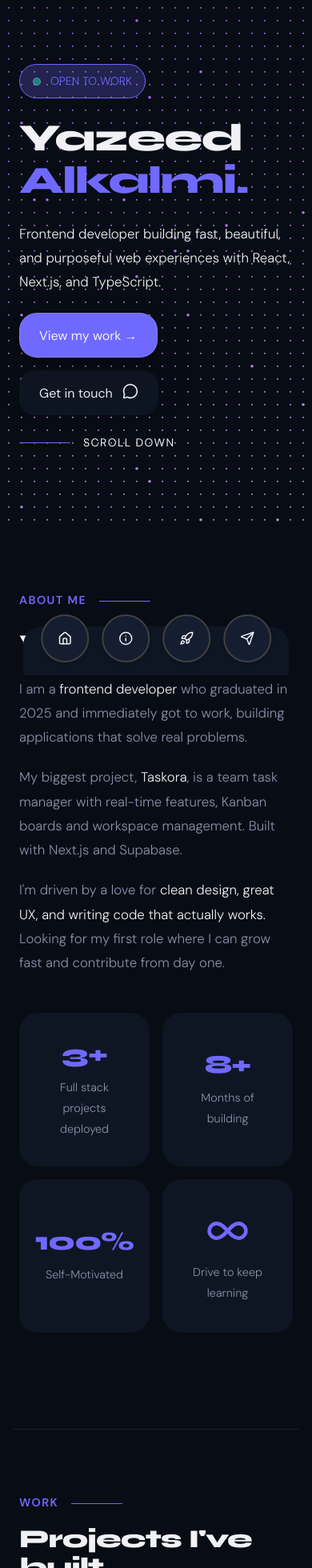
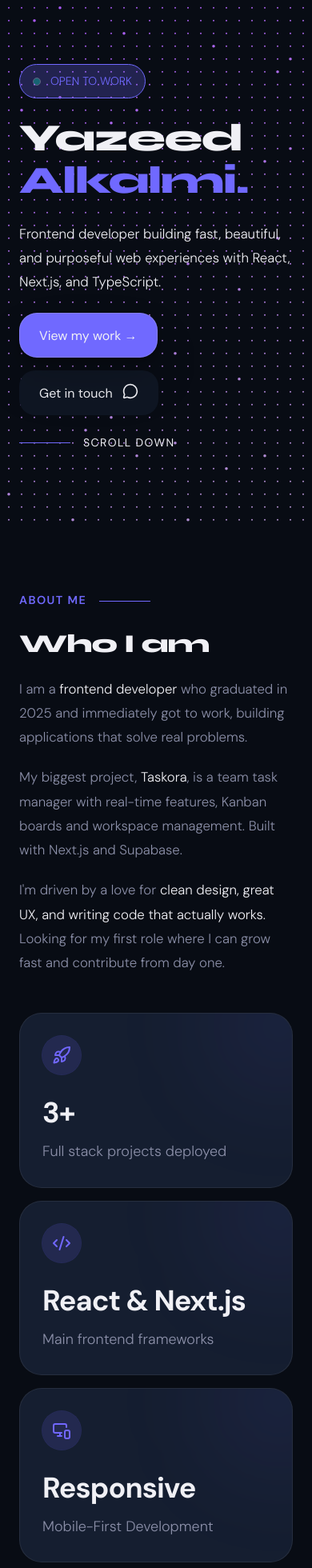
Before and after one commit to Zeedart/Portfolio, a Next.js app: page / in a window 390 px wide. Shown: the top 1960 px of the page at 80% size. Built offline with nearby package versions, Linux system fonts and the light colour scheme.

Commit message:
Updated Stats cards

```diff
--- a/app/globals.css
+++ b/app/globals.css
@@ -50,25 +50,31 @@
 
 /* ─── LIGHT THEME ────────────────────────────────────────── */
 [data-theme="light"] {
-  --bg:           #f0f2f8;
-  --bg-surface:   #ffffff;
-  --bg-card:      #f7f8fc;
-  --bg-transparent: rgba(240, 242, 248, 0.7);
+  /* Background */
+  --bg:            #eef0f6;
+  --bg-surface:    #f8f9fc;
+  --bg-card:       #ffffff;
+  --bg-transparent: rgba(238, 240, 246, 0.75);
 
-  --text:         #0d0f1a;
-  --text-muted:   #5a5c72;
+  /* Text */
+  --text:          #111421;
+  --text-muted:    #62667a;
 
-  --border:       rgba(0, 0, 0, 0.1);
-  --border-hover: rgba(91, 84, 255, 0.5);
+  /* Border */
+  --border:        rgba(17, 20, 33, 0.08);
+  --border-hover:  rgba(78, 70, 255, 0.35);
 
-  --accent:       #4e46ff;
-  --accent-hover: #6b63ff;
-  --accent-glow:  rgba(78, 70, 255, 0.2);
-  --accent2:      #ff2d55;
-  --accent3:      #00b894;
+  /* Accent colors */
+  --accent:        #5a52e8;
+  --accent-hover:  #6d65f5;
+  --accent-glow:   rgba(90, 82, 232, 0.16);
 
-  --shadow-accent: 0 0 40px rgba(78, 70, 255, 0.2);
-  --shadow-card:   0 4px 24px rgba(0, 0, 0, 0.06);
+  --accent2:       #e83e5b;
+  --accent3:       #00a982;
+
+  /* Shadows */
+  --shadow-accent: 0 0 40px rgba(90, 82, 232, 0.12);
+  --shadow-card:   0 8px 30px rgba(17, 20, 33, 0.07);
 }
 
 /* ─── RESET & BASE ───────────────────────────────────────── */
--- a/app/page.tsx
+++ b/app/page.tsx
@@ -19,7 +19,43 @@ import { useTheme } from '@/context/Theme';
 import Portfolio from '@/public/Portfolio.png';
 import Kafé from '@/public/Kafé.png';
 import SmartStudyDashboard from "@/public/iFOCUSFLOW.png";
+import StatCard from '@/components/comps/StatCard';
+import {RocketIcon} from '@/components/ui/rocket-icon';
+import  {InfinityIcon}  from "@phosphor-icons/react";
+import {BrowserIcon } from "@phosphor-icons/react";
+import { MonitorSmartphoneIcon } from '@/components/ui/monitor-smartphone-icon';
+
 const DotField = dynamic(() => import('@/components/DotField'), { ssr: false })
+
+type StatCardProps = {
+  value: string;
+  label: string;
+  icon: React.JSX.Element;
+  className?: string;
+};
+
+const stats: StatCardProps[] = [
+  {
+    value: "3+",
+    label: "Full stack projects deployed",
+    icon: <RocketIcon/>,
+  },
+  {
+    value: "React & Next.js",
+    label: "Main frontend frameworks",
+    icon: <CodeXmlIcon />,
+  },
+  {
+    value: "Responsive",
+    label: "Mobile-First Development",
+    icon: <MonitorSmartphoneIcon/>,
+  },
+  {
+    value: "4+",
+    label: "Years in Web Development",
+    icon: <BrowserIcon />,
+  },
+];
 
 
 export default function Home() {
@@ -59,7 +95,6 @@ export default function Home() {
   return (
     <>
       <GlassyNav />
-      <DockComp />
 
       <section id="home" className="relative w-full">
 
@@ -190,31 +225,10 @@ export default function Home() {
           </div>
         </div>
         {/* Stats */}
-        <div className='grid grid-cols-2 gap-4 w-full lg:w-auto'>
-          <SpotlightCard className='h-48 border border-transparent transition-all duration-300 ease-in-out hover:border-[var(--accent-hover)] flex justify-center items-center' spotlightColor="rgba(143, 138, 255, .5)">
-            <div className='flex flex-col items-center gap-3'>
-              <h2 className='text-[var(--accent)]!'>3+</h2>
-              <p className='text-[0.9rem] font-bold text-[var(--text-muted)] text-center'>Full stack projects deployed</p>
-            </div>
-          </SpotlightCard>
-          <SpotlightCard className='h-48 border border-transparent transition-all duration-300 ease-in-out hover:border-[var(--accent-hover)] flex justify-center items-center' spotlightColor="rgba(143, 138, 255, .5)">
-            <div className='flex flex-col items-center gap-3'>
-              <h2 className='text-[var(--accent)]!'>8+</h2>
-              <p className='text-[0.9rem] font-bold text-[var(--text-muted)] text-center'>Months of building</p>
-            </div>
-          </SpotlightCard>
-          <SpotlightCard className='h-48 border border-transparent transition-all duration-300 ease-in-out hover:border-[var(--accent-hover)] flex justify-center items-center' spotlightColor="rgba(143, 138, 255, .5)">
-            <div className='flex flex-col items-center gap-3'>
-              <h2 className='text-[var(--accent)]!'>100%</h2>
-              <p className='text-[0.9rem] font-bold text-[var(--text-muted)] text-center'>Self-Motivated</p>
-            </div>
-          </SpotlightCard>
-          <SpotlightCard className='h-48 border border-transparent transition-all duration-300 ease-in-out hover:border-[var(--accent-hover)] flex justify-center items-center' spotlightColor="rgba(143, 138, 255, .5)">
-            <div className='flex flex-col items-center gap-3'>
-              <Infinity height={55} width={55} className='text-[var(--accent)]' />
-              <p className='text-[0.9rem] font-bold text-[var(--text-muted)] text-center'>Drive to keep learning</p>
-            </div>
-          </SpotlightCard>
+        <div className='grid grid-cols-1 md:grid-cols-2 gap-4 w-full lg:w-auto'>
+          {stats.map((stat, index) => (
+            <StatCard key={index} {...stat} />
+          ))}
         </div>
       </section>
 
--- /dev/null
+++ b/components/comps/StatCard.tsx
@@ -0,0 +1,37 @@
+type StatCardProps = {
+  value: string;
+  label: string;
+  icon: React.JSX.Element;
+  className?: string;
+};
+
+
+export default function StatCard({ value, label, icon, className = "" }: StatCardProps) {
+  return (
+    <div
+  className={`group relative overflow-hidden rounded-[28px] border border-[var(--border)] bg-[var(--bg-card)] p-7 transition-all duration-300 hover:-translate-y-1 hover:border-[var(--border-hover)] ${className}`}
+>
+      {/* Background glow */}
+      <div className="absolute -right-16 -top-16 h-40 w-40 rounded-full bg-[#7167ff]/10 blur-3xl transition-all duration-500 group-hover:bg-[#7167ff]/20" />
+
+      {/* Icon */}
+      <div className="relative mb-7 flex h-12 w-12 items-center justify-center rounded-full bg-[#7167ff]/15 text-xl text-[#7167ff] ring-1 ring-[#7167ff]/20">
+        {icon}
+      </div>
+
+      {/* Content */}
+      <div className="relative">
+        <div className="text-4xl font-bold tracking-tight text-(--text)">
+          {value}
+        </div>
+
+        <p className="mt-3 text-lg leading-6 text-(--text-muted)">
+          {label}
+        </p>
+      </div>
+
+      {/* Bottom accent */}
+      <div className="absolute bottom-0 left-0 h-px w-0 bg-gradient-to-r from-[#7167ff] to-transparent transition-all duration-500 group-hover:w-full" />
+    </div>
+  );
+}
--- /dev/null
+++ b/components/ui/monitor-smartphone-icon.tsx
@@ -0,0 +1,164 @@
+"use client";
+
+import { cn } from "@/lib/utils";
+import type { Variants } from "motion/react";
+import {
+ LazyMotion,
+ domMin,
+ m,
+ useAnimation,
+ useReducedMotion,
+} from "motion/react";
+import {
+ forwardRef,
+ useCallback,
+ useImperativeHandle,
+ useRef,
+ type HTMLAttributes,
+} from "react";
+export interface MonitorSmartphoneIconHandle {
+ startAnimation: () => void;
+ stopAnimation: () => void;
+}
+
+interface MonitorSmartphoneIconProps extends Omit<
+ HTMLAttributes<HTMLDivElement>,
+ | "color"
+ | "onDrag"
+ | "onDragStart"
+ | "onDragEnd"
+ | "onAnimationStart"
+ | "onAnimationEnd"
+ | "onAnimationIteration"
+> {
+ size?: number;
+ duration?: number;
+ isAnimated?: boolean;
+ color?: string;
+}
+
+const MonitorSmartphoneIcon = forwardRef<
+ MonitorSmartphoneIconHandle,
+ MonitorSmartphoneIconProps
+>(
+ (
+  {
+   onMouseEnter,
+   onMouseLeave,
+   className,
+   size = 24,
+   duration = 1,
+   isAnimated = true,
+   color,
+   ...props
+  },
+  ref,
+ ) => {
+  const controls = useAnimation();
+  const reduced = useReducedMotion();
+  const isControlled = useRef(false);
+
+  useImperativeHandle(ref, () => {
+   isControlled.current = true;
+   return {
+    startAnimation: () =>
+     reduced ? controls.start("normal") : controls.start("animate"),
+    stopAnimation: () => controls.start("normal"),
+   };
+  });
+
+  const handleEnter = useCallback(
+   (e?: React.MouseEvent<HTMLDivElement>) => {
+    if (!isAnimated || reduced) return;
+    if (!isControlled.current) controls.start("animate");
+    else onMouseEnter?.(e as any);
+   },
+   [controls, reduced, isAnimated, onMouseEnter],
+  );
+
+  const handleLeave = useCallback(
+   (e: React.MouseEvent<HTMLDivElement>) => {
+    if (!isControlled.current) {
+     controls.start("normal");
+    } else {
+     onMouseLeave?.(e as any);
+    }
+   },
+   [controls, onMouseLeave],
+  );
+
+  const bodyVariants: Variants = {
+   normal: { pathLength: 1, opacity: 1 },
+   animate: (i: number) => ({
+    pathLength: [0, 1],
+    opacity: [0, 1],
+    transition: {
+     duration: 0.5 * duration,
+     delay: i * 0.08 * duration,
+     ease: [0.16, 1, 0.3, 1],
+    },
+   }),
+  };
+
+  const popVariants: Variants = {
+   normal: { scale: 1, opacity: 1 },
+   animate: (i: number) => ({
+    scale: [0, 1.2, 1],
+    opacity: [0, 1, 1],
+    transition: {
+     duration: 0.38 * duration,
+     delay: (0.45 + i * 0.08) * duration,
+     times: [0, 0.6, 1],
+     ease: [0.34, 1.4, 0.64, 1],
+    },
+   }),
+  };
+
+  return (
+   <LazyMotion features={domMin} strict>
+    <m.div
+     className={cn("inline-flex items-center justify-center", className)}
+     onMouseEnter={handleEnter}
+     onMouseLeave={handleLeave}
+     {...props}
+     style={{ color, ...props.style }}
+    >
+     <m.svg
+      xmlns="http://www.w3.org/2000/svg"
+      width={size}
+      height={size}
+      viewBox="0 0 24 24"
+      fill="none"
+      stroke="currentColor"
+      strokeWidth="2"
+      strokeLinecap="round"
+      strokeLinejoin="round"
+      animate={controls}
+      initial="normal"
+     >
+      <m.path
+       d="M18 8V6a2 2 0 0 0-2-2H4a2 2 0 0 0-2 2v7a2 2 0 0 0 2 2h8"
+       custom={0}
+       variants={bodyVariants}
+      />
+      <m.path d="M10 19v-3.96 3.15" custom={1} variants={bodyVariants} />
+      <m.path d="M7 19h5" custom={1} variants={bodyVariants} />
+      <m.rect
+       width="6"
+       height="10"
+       x="16"
+       y="12"
+       rx="2"
+       custom={0}
+       variants={popVariants}
+       style={{ transformBox: "view-box", originX: "19px", originY: "17px" }}
+      />
+     </m.svg>
+    </m.div>
+   </LazyMotion>
+  );
+ },
+);
+
+MonitorSmartphoneIcon.displayName = "MonitorSmartphoneIcon";
+export { MonitorSmartphoneIcon };
--- a/package.json
+++ b/package.json
@@ -10,6 +10,7 @@
   },
   "dependencies": {
     "@base-ui/react": "^1.4.1",
+    "@phosphor-icons/react": "^2.1.10",
     "@tabler/icons-react": "^3.44.0",
     "class-variance-authority": "^0.7.1",
     "clsx": "^2.1.1",
```
Also changed, not shown: 1 other file (tests, documents, lock files or other folders).
